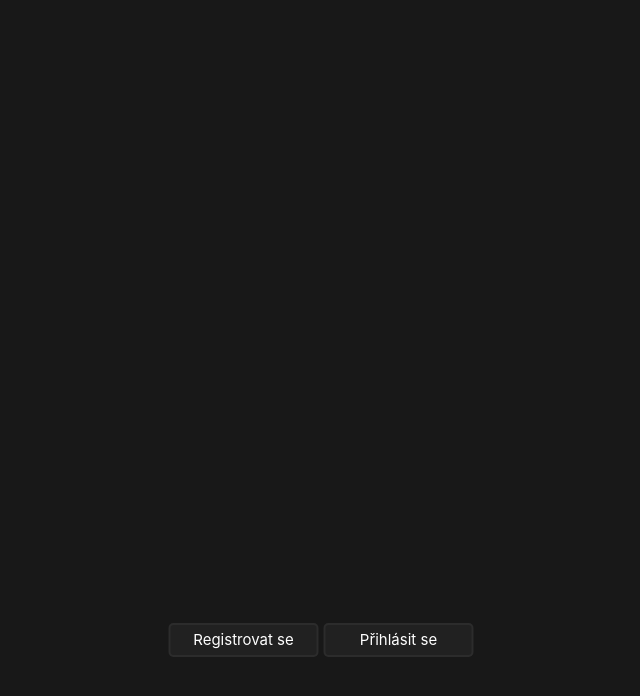
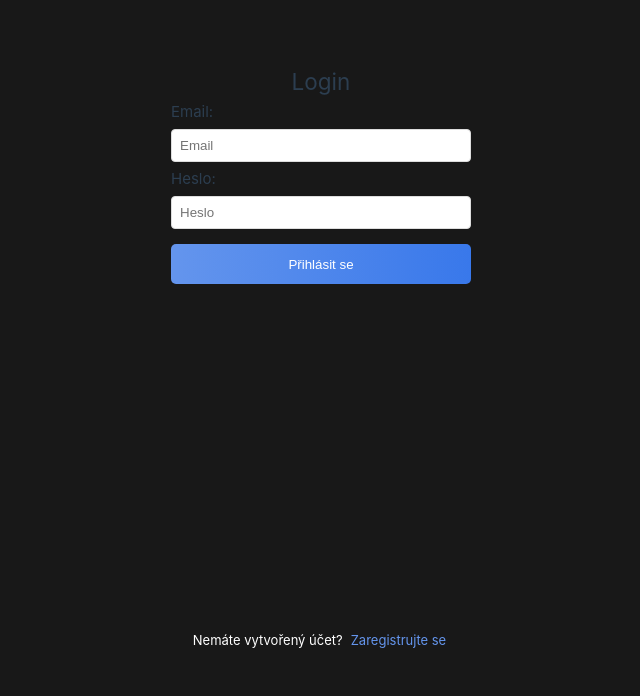
Before and after one commit to lipphixx/WannabeGoogleCalendar, a Vue app in the folder vue_calendar_v2/vue_calendar/: page / in a window 1280 px wide. Shown: the top 696 px of the page, without its empty margins (319-959 px from the left). Built offline with nearby package versions, Linux system fonts and the light colour scheme.

Commit message:
stylovani

```diff
--- a/vue_calendar_v2/vue_calendar/src/App.vue
+++ b/vue_calendar_v2/vue_calendar/src/App.vue
@@ -6,9 +6,11 @@ import loginPage from "@/components/loginPage.vue";
 import AppHeader from "@/components/AppHeader.vue";
 import AppSidebar from "@/components/AppSidebar.vue";
 import loadingGif from '@/assets/loadingGif.gif';
+import LoginPage from "@/components/loginPage.vue";
+import RegisterPage from "@/components/registerPage.vue";
 
 const onLogin = ref(false);
-const currPath = ref(window.location.hash);
+const currPath = ref(window.location.hash || "#/loginPage");
 const userId = ref(null);
 const username = ref(null);
 const refAction = ref({});
@@ -23,8 +25,8 @@ const showModal = ref({});
 const onLoading = ref(false);
 
 const routes = {
-  "/registerPage": registerPage,
-  "/loginPage": loginPage
+  "/registerPage": RegisterPage,
+  "/loginPage": LoginPage
 };
 
 onMounted(() => {
@@ -34,11 +36,20 @@ onMounted(() => {
 
   console.log(currentYear.value);
   console.log(currentMonth.value);
+
+  if (!currPath.value || currPath.value === "#") {
+    window.location.hash = "#/loginPage";
+    currPath.value = "#/loginPage";
+  }
 })
+
+const isLoginPage = computed(() => currPath.value.replace("#", "") === "/loginPage");
+const isRegisterPage = computed(() => currPath.value.replace("#", "") === "/registerPage");
 
 window.addEventListener("hashchange", () => {
   currPath.value = window.location.hash;
 });
+
 window.addEventListener("load", () => {
   if (localStorage.getItem('loggedUser') && localStorage.getItem('loggedUsername')) {
     userId.value = localStorage.getItem('loggedUser');
@@ -57,10 +68,9 @@ window.addEventListener("load", () => {
 })
 
 const currView = computed(() => {
-  const newRoute = currPath.value.slice(1);
-  if (!newRoute) return null;
-  return routes[newRoute];
+  return routes[currPath.value.slice(1)] || LoginPage;
 });
+
 
 function fetchLogin(loginPhase, user) {
   onLogin.value = loginPhase;
@@ -105,8 +115,8 @@ function loading() {
     </div>
 
     <section v-if="!onLogin" class="buttony">
-      <a href="#/registerPage">Registrovat se</a>
-      <a href="#/loginPage">Přihlásit se</a>
+      <p v-if="isRegisterPage">Máte již účet? <a href="#/loginPage">Přihlaste se</a></p>
+      <p v-if="isLoginPage">Nemáte vytvořený účet? <a href="#/registerPage">Zaregistrujte se</a></p>
     </section>
 
     <component :is="currView" @fetchLogin="fetchLogin" id="loginOrRegister"></component>
@@ -164,18 +174,26 @@ section {
   transform: translate(-50%, -50%);
 }
 
-section a {
+section p {
   height: 10%;
-  width: 150px;
+  width: 300px;
+  color: White;
+  font-size: small;
+  display: flex;
+  gap: 5px;
   text-align: center;
-  background-color: #36363650;
-  border: 2px solid #36363690;
-  color: White;
-  border-radius: 5px;
-  cursor: pointer;
-  box-shadow: inset 0 0 0 0px cornflowerblue;
-  transition: border 0.3s ease-in-out, box-shadow 0.3s ease-in-out;
+  justify-content: center;
+  align-items: center;
 
+}
+
+a {
+  text-decoration: none;
+  color: cornflowerblue;
+}
+
+a:hover {
+  text-decoration: underline;
 }
 
 .buttony {
@@ -183,11 +201,6 @@ section a {
   top: 80%;
   left: 50%;
   transform: translate(-50%, -50%);
-}
-
-a:hover {
-  border: 2px solid cornflowerblue;
-  box-shadow: inset 0 0 2px 1px cornflowerblue;
 }
 
 #appHeader {
@@ -211,7 +224,7 @@ a:hover {
   position: fixed;
   right: -15%;
   height: 100vh;
-  top: 7%;
+  top: 6.5%;
   transition: right 1s ease-in-out;
 }
 
@@ -225,6 +238,7 @@ a:hover {
   align-items: center; /* Zarovná vodorovně */
   height: 50vh; /* Zajistí vertikální zarovnání */
   width: 100%;
+  margin-top: 5%;
 }
 
 
--- a/vue_calendar_v2/vue_calendar/src/components/AppHeader.vue
+++ b/vue_calendar_v2/vue_calendar/src/components/AppHeader.vue
@@ -57,9 +57,9 @@ function showNow() {
 
   <header>
     <div class="tlacitka">
-      <button class="tlacitko" @click="previousMonth">Předchozí</button>
-      <button class="tlacitko" @click="nextMonth">Následující</button>
-      <button class="tlacitko" @click="showNow">Nyní</button>
+      <button @click="previousMonth">Předchozí</button>
+      <button @click="nextMonth">Následující</button>
+      <button @click="showNow">Nyní</button>
     </div>
 
     <h1>{{dateNow}}</h1>
@@ -85,39 +85,29 @@ h1 {
   text-align: center;
   color: rgba(255, 255, 255, 0.9);
 }
-#firRow {
-  display: flex;
-  align-items: center;
-  margin-left: -5px;
-}
+
 .tlacitka {
   display: flex;
   gap: 5px;
 }
-.tlacitko {
+
+button {
   background-color: #36363650;
-  border: 1px solid #36363690;
+  border: 2px solid #36363690;
+  box-shadow: inset 0 0 0 0 cornflowerblue;
   padding: 5%;
   color: White;
   border-radius: 5px;
+  transition: border 0.3s ease-in-out, box-shadow 0.3s ease-in-out;
+  cursor: pointer;
 }
 p {
   color: white;
 }
-.tlacitko:hover {
-  background-color: #36363680;
-  -webkit-box-shadow:inset 0px 0px 0px 3px rgba(81, 81, 81, 0.30);
+
+button:hover {
+  border: 2px solid cornflowerblue;
+  box-shadow: inset 0 0 0 1px cornflowerblue;
 }
-#popupMenu {
-  margin-left: auto;
-  margin-right: 0;
-  margin-top: 3%;
-  width: 10%;
-  height: 15%;
-  border: none;
-  background-color: #1f1f1f;
-}
-#popupMenu::backdrop {
-  background: none;
-}
+
 </style>
--- a/vue_calendar_v2/vue_calendar/src/components/AppSidebar.vue
+++ b/vue_calendar_v2/vue_calendar/src/components/AppSidebar.vue
@@ -81,7 +81,7 @@ function createEvent()
 
     </div>
     <div id="lastRow">
-      <button class="logOut" @click="logOut">Log out</button>
+      <button class="logOut" @click="logOut">Odhlásit se</button>
     </div>
     <div id="logoBtm">
       <img src="">
--- a/vue_calendar_v2/vue_calendar/src/components/calendar.vue
+++ b/vue_calendar_v2/vue_calendar/src/components/calendar.vue
@@ -604,18 +604,34 @@ async function resetPage() {
         <div>
           <h3 v-if="!onEdit" class="dialogRow inputStyle" style="font-weight: bold">Událost:
             {{ selectedEvent.name }}</h3>
-          <input type="text" v-if="onEdit" v-model="nameInp" class="inputStyle">
+
+          <label v-if="onEdit">
+            Název
+            <input type="text" v-model="nameInp" class="dialogRow inputStyle" style="margin-bottom: 2%">
+          </label>
 
           <p v-if="!onEdit" class="dialogRow inputStyle">Datum: {{
               new Date(selectedEvent.date).toLocaleDateString()
             }}</p>
-          <input type="date" v-if="onEdit" v-model="dateInp" class="inputStyle editDialogRow">
+
+          <label v-if="onEdit">
+            Datum
+            <input type="date" v-model="dateInp" class="dialogRow inputStyle" style="margin-bottom: 2%">
+          </label>
 
           <p v-if="selectedEvent.time && !onEdit" class="dialogRow inputStyle">Čas: {{ selectedEvent.time }}</p>
-          <input type="time" v-if="onEdit" v-model="timeInp" class="inputStyle editDialogRow">
+
+          <label v-if="onEdit">
+            Čas
+            <input type="time" v-model="timeInp" class="dialogRow inputStyle" style="margin-bottom: 2%">
+          </label>
 
           <p v-if="selectedEvent.note && !onEdit" class="dialogRow inputStyle">Poznámka: {{ selectedEvent.note }}</p>
-          <input type="text" v-if="onEdit" v-model="noteInp" class="inputStyle">
+
+          <label v-if="onEdit">
+            Poznámka
+            <input type="text" v-model="noteInp" class="dialogRow inputStyle" style="margin-bottom: 2%">
+          </label>
 
           <h4 v-if="participantsIncluded && !onEdit">
             Účastníci
@@ -625,6 +641,7 @@ async function resetPage() {
           <button @click="isHostOn = true" v-if="!isHostOn && onEdit" class="dialogRow">Přidat hosty</button>
 
           <div v-if="isHostOn && onEdit" class="dialogColum">
+            Účastníci
             <div class="dialogRow">
               <input type="email" v-model="currentParticipant" class="inputStyle" placeholder="Host"
                      style="border-right: none">
@@ -828,13 +845,12 @@ main {
 }
 
 .editDialogRow {
-  .dialogRow {
-    display: flex;
-    align-items: center;
-    justify-content: space-between;
-    width: 100%;
-    height: 15px;
-  }
+  display: flex;
+  align-items: center;
+  justify-content: space-between;
+  width: 100%;
+  height: 25px;
+  margin-bottom: 2%;
 }
 
 .dialogRow:focus,
--- a/vue_calendar_v2/vue_calendar/src/components/registerPage.vue
+++ b/vue_calendar_v2/vue_calendar/src/components/registerPage.vue
@@ -41,27 +41,27 @@ async function postRegister() {
     <div id="inputContainer">
       <label>
         Jméno:
-        <input type="text" placeholder="Jméno" v-model="name">
+        <input type="text" placeholder="Jméno" v-model="name" autocomplete="off">
       </label>
       <label>
         Příjmení:
-        <input type="text" placeholder="Příjmení" v-model="surname">
+        <input type="text" placeholder="Příjmení" v-model="surname" autocomplete="off">
       </label>
       <label>
         Uživatelské jméno:
-        <input type="text" placeholder="Username" v-model="username">
+        <input type="text" placeholder="Username" v-model="username" autocomplete="off">
       </label>
       <label>
         E-mail:
-        <input type="text" placeholder="Email" v-model="email">
+        <input type="text" placeholder="Email" v-model="email" autocomplete="off">
       </label>
       <label>
         Telefonní číslo:
-        <input type="number" placeholder="Tel Aviv" v-model="phone">
+        <input type="number" placeholder="Tel Aviv" v-model="phone" autocomplete="off">
       </label>
       <label>
         Heslo:
-        <input type="password" placeholder="Heslo" v-model="password">
+        <input type="password" placeholder="Heslo" v-model="password" autocomplete="off">
       </label>
     </div>
     <button type="submit">Registrovat se</button>
```
